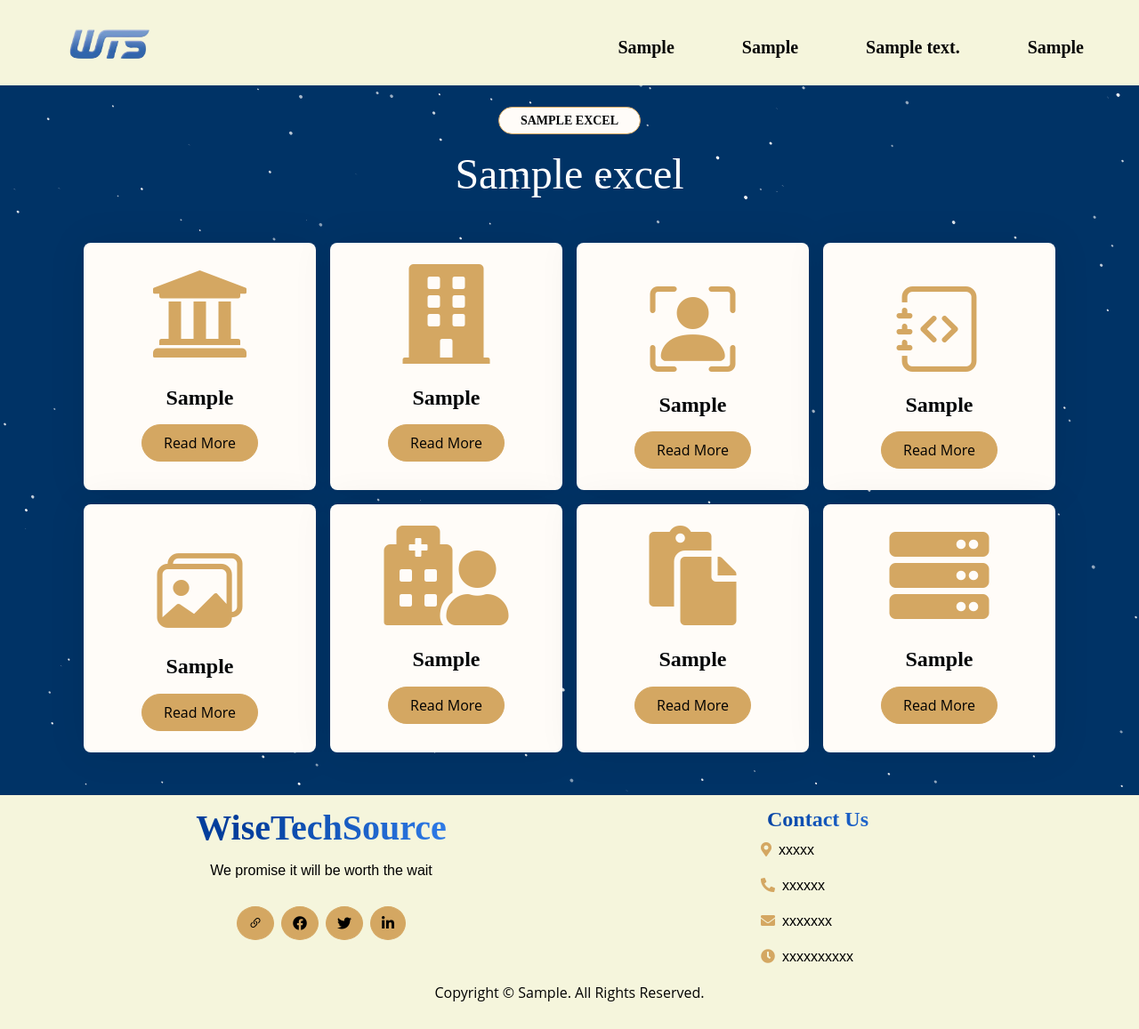
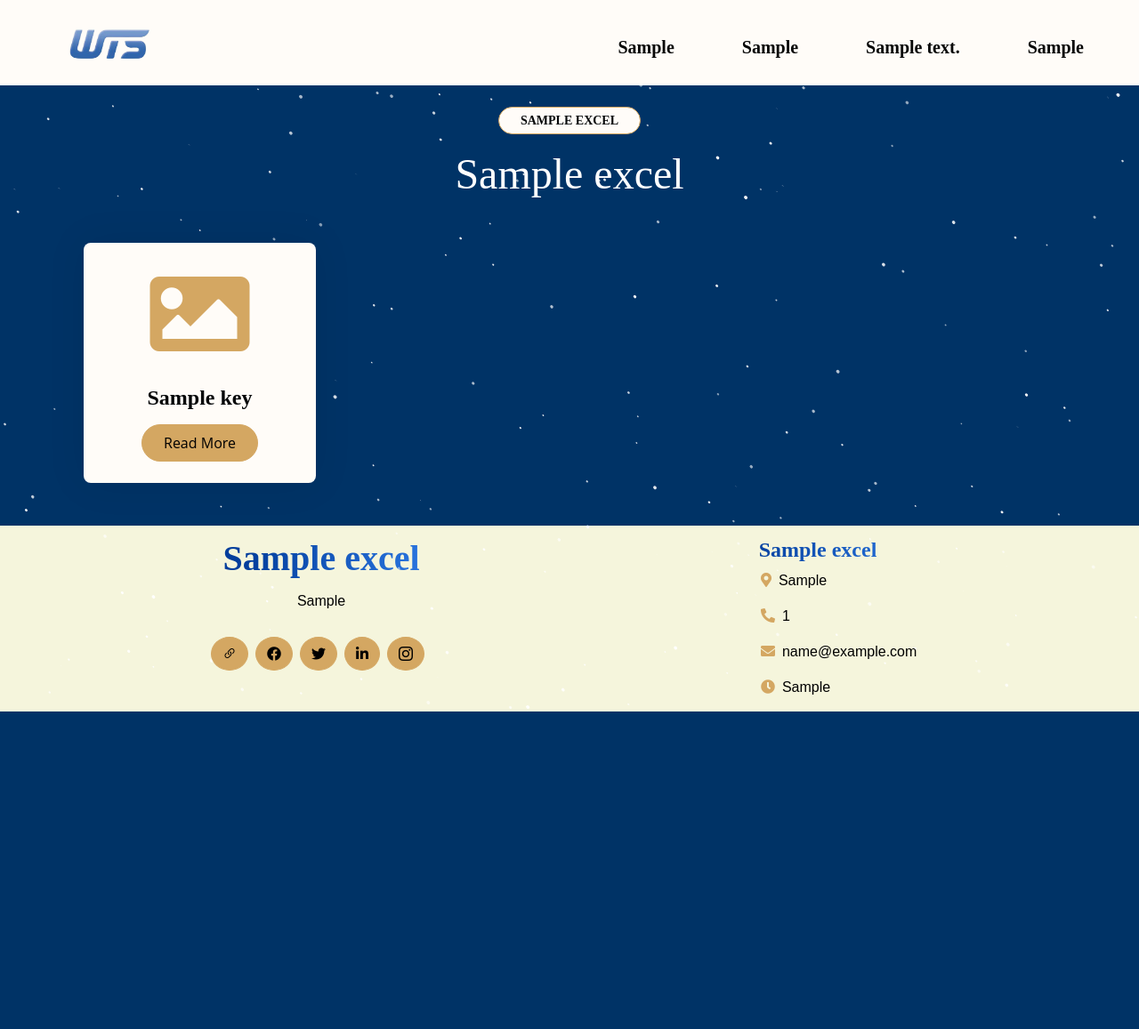
Before and after one commit to WisetechSourceProduct/AutomationProductCatalogue, a Django app: template wiseProductCatalog/templates/wiseProductCatalogApp/products.html in a window 1280 px wide. Shown: the whole page at 89% size. After the commit the page ends 800 px from the top, so only its background shows below. Run offline with Django 5.2, Linux system fonts and the light colour scheme; the template is opened without the code that fills it: most values are stand-ins (such as "Sample title", 1, 10 or a date in 2020); some libraries are stand-ins or nearby versions; some web fonts are replaced.

Commit message:
excel push update

```diff
--- a/wiseProductCatalog/templates/footer.html
+++ b/wiseProductCatalog/templates/footer.html
@@ -16,25 +16,26 @@
         <div class="row">
             <div class="col-lg-6 col-md-10">
                 <div class="footer-item">
-                    <h1 class="text-primary1"  style="font-family:timesnewroman;" >WiseTech<span class="text-dark">Source</span></h1>
-                    <p class="lh-lg mb-4" style="font-family:arial">We promise it will be worth the wait</p>
+                    <h1 class="text-primary1"  style="font-family:timesnewroman;">{{excel_data.wiseFooterCompanyName}}</h1>
+                    <p class="lh-lg mb-4" style="font-family:arial">{{excel_data.wiseFooterTagLine}}</p>
                     <div class="footer-icon d-flex justify-content-center">
                         <a href="{{excel_data.wiseLinkFooter}}" class="btn btn-primary btn-sm-square me-2 rounded-circle"  style="position: relative;"><i class="bi bi-link-45deg"></i></a>
                         <a href= "{{excel_data.facebookLogo}}" class="btn btn-primary btn-sm-square me-2 rounded-circle" style="position: relative;"><i class="fab fa-facebook"></i></a>
                         <a class="btn btn-primary btn-sm-square me-2 rounded-circle" href="{{excel_data.twitterLogo}}"  style="position: relative;"><i class="fab fa-twitter"></i></a>
-                        <a href="{{excel_data.linkedinLogo}}" class="btn btn-primary btn-sm-square rounded-circle"  style="position: relative;"><i class="fab fa-linkedin-in"></i></a>
+                        <a href="{{excel_data.linkedinLogo}}" class="btn btn-primary btn-sm-square me-2 rounded-circle"  style="position: relative;"><i class="fab fa-linkedin-in"></i></a>
+                        <a href="{{excel_data.instagramLogo}}" class="btn btn-primary btn-sm-square me-2 rounded-circle"  style="position: relative;"><i class="bi bi-instagram"></i></a>
                     </div>
                 </div>
             </div>
             <br>
             <div class="col-lg-6 col-md-18">
                 <div class="footer-item">
-                    <h4 class="text-primary1" style="font-family:timesnewroman;">Contact Us</h4>
+                    <h4 class="text-primary1" style="font-family:timesnewroman;">{{excel_data.wiseFooterContactHeading}}</h4>
                     <div class="d-flex flex-column align-items-start " style= "margin-left : 38%;font-family:arial">
-                        <p><i class="fa fa-map-marker-alt text-primary me-2"></i>xxxxx</p>
-                        <p><i class="fa fa-phone-alt text-primary me-2"></i>xxxxxx</p>
-                        <p><i class="fas fa-envelope text-primary me-2"></i>xxxxxxx</p>
-                        <p><i class="fa fa-clock text-primary me-2"></i>xxxxxxxxxx</p>
+                        <p><i class="fa fa-map-marker-alt text-primary me-2"></i>{{excel_data.wiseFooterLocation}}</p>
+                        <p><i class="fa fa-phone-alt text-primary me-2"></i>{{excel_data.wiseFooterPhoneNumber}}</p>
+                        <p><i class="fas fa-envelope text-primary me-2"></i>{{excel_data.wiseFooterGmail}}</p>
+                        <p><i class="fa fa-clock text-primary me-2"></i>{{excel_data.wiseFooterClock}}</p>
                     </div>
                 </div>
             </div>
--- a/wiseProductCatalog/templates/navbar.html
+++ b/wiseProductCatalog/templates/navbar.html
@@ -9,13 +9,11 @@
       display: table;
       margin: 10px;
       border-radius: 8px;
-
   }
   ul li {
       list-style: none;
       display: inline-block;
       margin-left: 50px;
-
   }
   ul li a {
       font-family: arial;
@@ -24,11 +22,9 @@
       margin-left:10px;
       font-size: 18px;
       display: block;
-
   }
   ul li a + a {
       margin-left: 16px;
-
   }
   ul li a::after {
       content: '';
@@ -45,18 +41,25 @@
   ul a:hover::after {
       transform-origin: bottom left;
       transform: scaleX(1);
-
   }
 </style>
 
-<nav class="navbar navbar-expand-lg " style="padding:20px; background-color:#f5f5dc ";>
+<nav class="navbar navbar-expand-lg bg-light" style="padding:20px;">
     <div class="container-fluid" style="font-family:'ABeeZee',sans-serif;font-weight:700;">
-      <a class="navbar-brand" href="{% url 'home' %}" style="margin-left:30px;padding: 1px; background-color:#f5f5dc;"><img src="{% static 'images/WTS_Logo.png' %}" alt="WTS" width="100" height="40"></a>
-      <button class="navbar-toggler" type="button" data-bs-toggle="collapse" data-bs-target="#navbarScroll" aria-controls="navbarScroll" aria-expanded="false" aria-label="Toggle navigation" style = "background-color:#f5f5dc;">
+      <a class="navbar-brand" href="{% url 'home' %}" style="margin-left:30px;padding: 1px;"><img src="{% static 'images/WTS_Logo.png' %}" alt="WTS" width="100" height="40"></a>
+      <button class="navbar-toggler" type="button" data-bs-toggle="collapse" data-bs-target="#navbarScroll" aria-controls="navbarScroll" aria-expanded="false" aria-label="Toggle navigation">
         <span class="navbar-toggler-icon"></span>
       </button>
       <div class="collapse navbar-collapse" id="navbarScroll">
         <ul class="navbar-nav ms-auto navbar-nav-scroll blink-text-menu" style="--bs-scroll-height: 100px;">
+          <!--
+          {% for i in excel_navbar %}
+            <li class="nav-item">
+              <a class="nav-link" aria-current="page" href="{% url 'home' %}" style="font-family:timesnewroman; font-size:20px;">{{ i }}</a>
+            </li>
+          {% endfor %}
+          -->
+
           <li class="nav-item">
             <a class="nav-link" aria-current="page" href="{% url 'home' %}" style="font-family:timesnewroman; font-size:20px;">{{ excel_data.wiseHome }}</a>
           </li>
@@ -69,6 +72,7 @@
           <li class="nav-item">
             <a class="nav-link" href="#" style="font-family:timesnewroman; font-size:20px;">{{ excel_data.wiseContactUs }}</a>
           </li>
+
         </ul>
       </div>
     </div>
--- a/wiseProductCatalog/templates/wiseProductCatalogApp/products.html
+++ b/wiseProductCatalog/templates/wiseProductCatalogApp/products.html
@@ -15,101 +15,32 @@ WTS|Products
             <div class="text-center wow bounceInUp" data-wow-delay="0.4s">
                 <small class="d-inline-block fw-bold text-dark text-uppercase bg-light border border-primary rounded-pill px-4 py-1 mb-3" style="font-family:timesnewroman;">{{excel_data.companyName}}</small>
                 <h1 class="display-5 mb-5" style="font-family:timesnewroman;color:white;">{{excel_data.subHeadingMain1}}</h1>
-
             </div>
             <div class="row g-3">
+
+                {% for key in main_sector %}
                     <div class="col-lg-3 col-md-6 col-sm-12 wow bounceInUp" data-wow-delay="0.1s">
                         <div class="bg-light rounded service-item">
                             <div class="service-content d-flex align-items-center justify-content-center p-4">
                                 <div class="service-content-icon text-center">
-                                <i class="fa fa-university fa-7x text-primary mb-4 " aria-hidden="true"></i>
-                                <h4 class="mb-3" style="font-family:timesnewroman;">{{excel_data.mainProductList1}}</h4>
+                                    {% if key in main_sector_logo %}
+                                        {% for keys, values in main_sector_logo.items %}
+                                            {% if keys == key %}
+                                                <i style="width:100px;height:100px;" class="{{values}} fa-6x text-primary mb-4" aria-hidden="true"></i>
+                                            {% endif %}
+                                        {% endfor %}
+                                    {% else %}
+                                        <i class="fa fa-image fa-7x text-primary mb-4" aria-hidden="true"></i>
+                                    {% endif %}
+
+
+                                    <h4 class="mb-3" style="font-family:timesnewroman;">{{key}}</h4>
                                     <a href="#" class="btn btn-primary px-4 py-2 rounded-pill">Read More</a>
                                 </div>
                             </div>
                         </div>
                     </div>
-                <div class="col-lg-3 col-md-6 col-sm-12 wow bounceInUp" data-wow-delay="0.3s">
-                    <div class="bg-light rounded service-item">
-                        <div class="service-content d-flex align-items-center justify-content-center p-4">
-                            <div class="service-content-icon text-center">
-                                <i class=" fas fa-duotone fa-building fa-7x text-primary mb-4"></i>
-                                <h4 class="mb-3" style="font-family:timesnewroman;">{{excel_data.mainProductList2}}</h4>
-                                <a href="#" class="btn btn-primary px-4 py-2 rounded-pill">Read More</a>
-                            </div>
-                        </div>
-                    </div>
-                </div>
-                <div class="col-lg-3 col-md-6 col-sm-12 wow bounceInUp" data-wow-delay="0.5s">
-                    <div class="bg-light rounded service-item">
-                        <div class="service-content d-flex align-items-center justify-content-center p-4">
-                            <div class="service-content-icon text-center">
-                                <i class="bi bi-person-bounding-box fa-6x text-primary mb-4"></i>
-                                <i class="bi bi-buildings-fill"></i>
-                                <i class="bi bi-buildings"></i>
-                                <h4 class="mb-3" style="font-family:timesnewroman;">{{excel_data.mainProductList3}}</h4>
-                                <a href="#" class="btn btn-primary px-4 py-2 rounded-pill">Read More</a>
-                            </div>
-                        </div>
-                    </div>
-                </div>
-                <div class="col-lg-3 col-md-6 col-sm-12 wow bounceInUp" data-wow-delay="0.7s">
-                    <div class="bg-light rounded service-item">
-                        <div class="service-content d-flex align-items-center justify-content-center p-4">
-                            <div class="service-content-icon text-center">
-                                <i class="bi bi-journal-code fa-6x text-primary mb-4"></i>
-                                <h4 class="mb-3" style="font-family:timesnewroman;">{{excel_data.mainProductList4}}</h4>
-                                <a href="#" class="btn btn-primary px-4 py-2 rounded-pill">Read More</a>
-                            </div>
-                        </div>
-                    </div>
-                </div>
-                <div class="col-lg-3 col-md-6 col-sm-12 wow bounceInUp" data-wow-delay="0.1s">
-                    <div class="bg-light rounded service-item">
-                        <div class="service-content d-flex align-items-center justify-content-center p-4">
-                            <div class="service-content-icon text-center">
-                                <i class="bi bi-images fa-6x text-primary mb-4"></i>
-                                <h4 class="mb-3" style="font-family:timesnewroman;">{{excel_data.mainProductList5}}</h4>
-                                <a href="#" class="btn btn-primary px-4 py-2 rounded-pill">Read More</a>
-                            </div>
-                        </div>
-                    </div>
-                </div>
-                <div class="col-lg-3 col-md-6 col-sm-12 wow bounceInUp" data-wow-delay="0.3s">
-                    <div class="bg-light rounded service-item">
-                        <div class="service-content d-flex align-items-center justify-content-center p-4">
-                            <div class="service-content-icon text-center">
-                                <i class="fas fa-solid fa-hospital-user fa-7x text-primary mb-4"></i>
-                                <h4 class="mb-3" style="font-family:timesnewroman;">{{excel_data.mainProductList6}}</h4>
-                                <a href="#" class="btn btn-primary px-4 py-2 rounded-pill">Read More</a>
-                            </div>
-                        </div>
-                    </div>
-                </div>
-                <div class="col-lg-3 col-md-6 col-sm-12 wow bounceInUp" data-wow-delay="0.5s">
-                    <div class="bg-light rounded service-item">
-                        <div class="service-content d-flex align-items-center justify-content-center p-4">
-                            <div class="service-content-icon text-center">
-                                <i class="fas fa-solid fa-paste fa-7x text-primary mb-4"></i>
-                                <i class=" "></i>
-                                <h4 class="mb-3" style="font-family:timesnewroman;">{{excel_data.mainProductList7}}</h4>
-                                <a href="#" class="btn btn-primary px-4 py-2 rounded-pill">Read More</a>
-                            </div>
-                        </div>
-                    </div>
-                </div>
-                <div class="col-lg-3 col-md-6 col-sm-12 wow bounceInUp" data-wow-delay="0.7s">
-                    <div class="bg-light rounded service-item">
-                        <div class="service-content d-flex align-items-center justify-content-center p-4">
-                            <div class="service-content-icon text-center">
-                                <i class="fas fa-solid fa-server fa-7x text-primary mb-4"></i>
-                                <i class="fa-solid fa-bars-progress"></i>
-                                <h4 class="mb-3" style="font-family:timesnewroman;">{{excel_data.mainProductList8}}</h4>
-                                <a href="#" class="btn btn-primary px-4 py-2 rounded-pill">Read More</a>
-                            </div>
-                        </div>
-                    </div>
-                </div>
+                {% endfor %}
             </div>
         </div>
 
```
Also changed, not shown: wiseProductCatalog/wiseProductCatalogApp/views.py (+63 -6 lines). Lines whose indentation alone changed are shown as unchanged.
